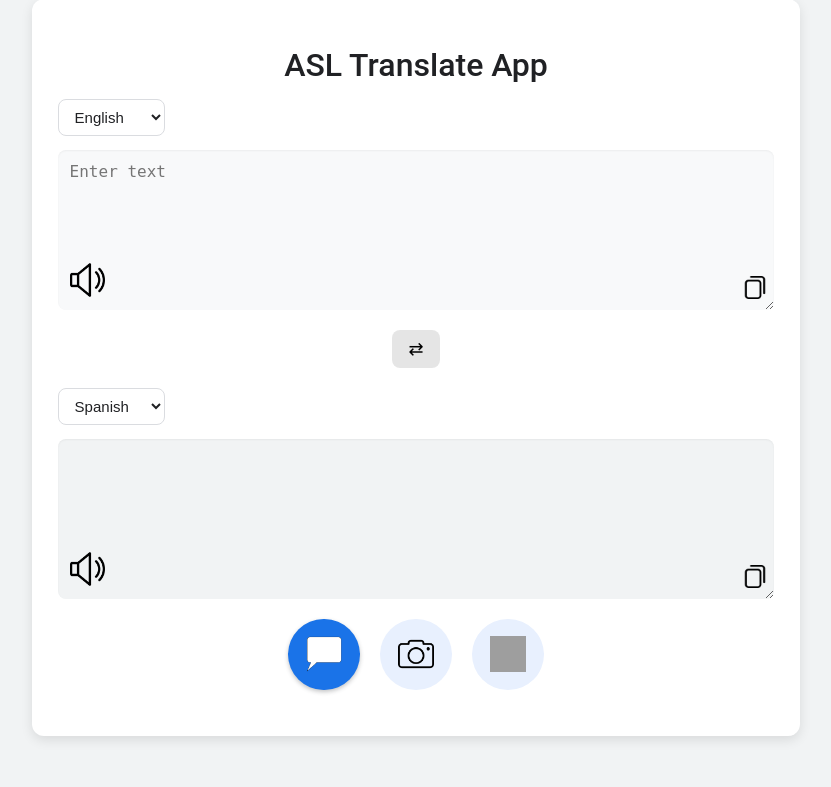
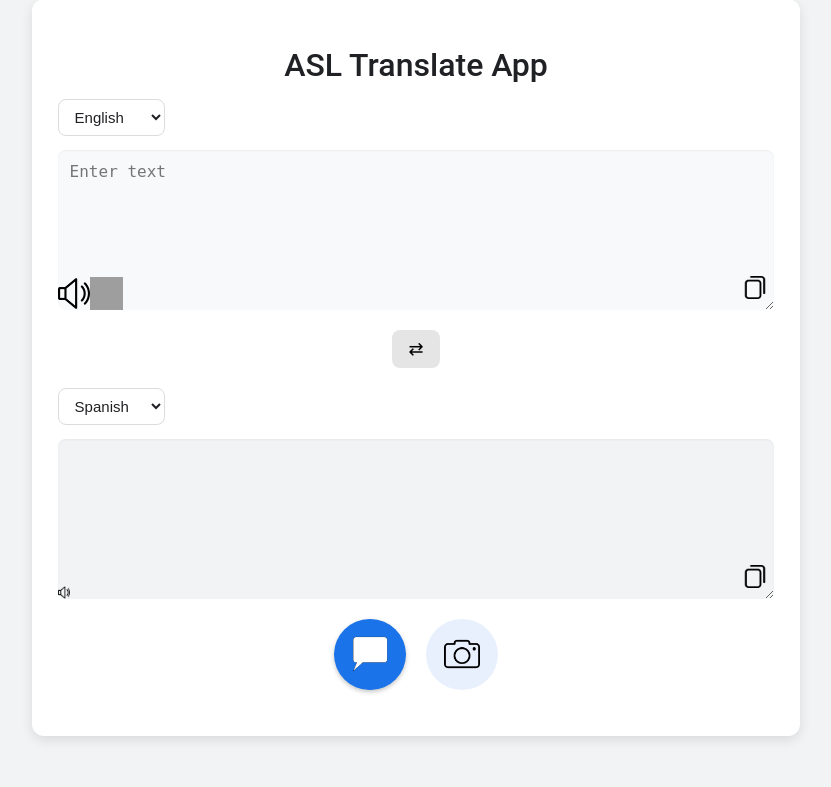
Before and after one commit to JackCarluccio/asl-translation-aid, a Flask app: page / in a window 1280 px wide. Shown: the part 110-897 px from the top of the page, without its empty margins (224-1055 px from the left). Run offline with Flask 3, Linux system fonts and the light colour scheme; grey boxes are pictures that could not be loaded.

Commit message:
modified button positions

```diff
--- a/src/web/static/style.css
+++ b/src/web/static/style.css
@@ -15,7 +15,12 @@ body {
   border-radius: 12px;
   box-shadow: 0 4px 12px rgba(0,0,0,0.1);
 }
-
+.bottom-left{
+  position: absolute;
+  left: 0;
+  bottom: 0;
+  display: flex;
+}
 h1 {
   text-align: center;
   margin-bottom: 2%;
@@ -104,6 +109,8 @@ h1 {
   width: 100%; /* Ensure panels stay within container */
 }
 
+
+
 /* Textareas */
 textarea {
   height: 20%;
@@ -160,6 +167,8 @@ textarea.output {
 }
 
 
+
+
 /* Swap Button */
 .switch-container {
   display: flex;
@@ -185,15 +194,7 @@ textarea.output {
   background-color: rgba(0, 0, 0, 0.40);
 }
 
-/* Camera & Microphone placeholders */
-.camera-box, .microphone-box {
-  text-align: center;
-  padding: 40px;
-  border: 2px dashed #dadce0;
-  border-radius: 12px;
-  background: #f8f9fa;
-  color: #5f6368;
-}
+
 
 /* Hide inactive modes */
 .mode {
@@ -219,10 +220,29 @@ textarea.output {
   }
 }
 
+#microphone-button{
+  position: relative;
+  width :5%;
+  height: auto;
+  aspect-ratio: 1;
+  border: none;
+  border-radius: 50%;
+  cursor: pointer;
+  display: flex;
+  align-items: center;
+  justify-content: center;
+  padding: 0;
+  z-index: 10;
+}
+#microphone-button img{
+  height: auto;
+  width: 100%;
+  aspect-ratio: 1;
+}
+
 .speaker-btn {
-  position: absolute;
-  left: 12px;
-  bottom: 12px;
+  position: relative;
+
   width: 5%;
   height: auto;
   aspect-ratio: 1;
--- a/src/web/templates/index.html
+++ b/src/web/templates/index.html
@@ -35,12 +35,20 @@
       <option value="kn-IN">Kannada</option>
     </select>
     <textarea id="input-text" placeholder="Enter text"></textarea>
-    <button class="speaker-btn" id="speaker-button-source">
-        <img src="{{ url_for('static', filename='icons/speaker.png') }}" alt="Speak" />
-    </button>
+
     <button class = "copyBtn" id="copy-button-source">
         <img src="{{ url_for('static', filename='icons/copy.png') }}" alt="Copy" />
-    </button>
+      </button>
+    <div class = "bottom-left">
+      <button class="speaker-btn" id="speaker-button-source">
+        <img src="{{ url_for('static', filename='icons/speaker.png') }}" alt="Speak" />
+      </button>
+      <button  id="microphone-button">
+            <img src="{{ url_for('static', filename='icons/microphone.png') }}" alt="Microphone" />
+      </button>
+    </div>
+
+
   </div>
 
   <!-- Swap button -->
@@ -71,9 +79,12 @@
     <button class="copyBtn" id="copy-button-target">
         <img src="{{ url_for('static', filename='icons/copy.png') }}" alt="Copy" />
     </button>
-    <button class="speaker-btn" id="speaker-button-target">
+    <div class= "bottom-left">
+      <button class="speaker-btn" id="speaker-button-target">
         <img src="{{ url_for('static', filename='icons/speaker.png') }}" alt="Speak" />
-    </button>
+      </button>
+    </div>
+
   </div>
 
 
@@ -88,9 +99,7 @@
         <button class="tab" id="camera-button">
             <img src="{{ url_for('static', filename='icons/camera.png') }}" alt="Camera" />
         </button>
-        <button class="tab" id="microphone-button">
-            <img src="{{ url_for('static', filename='icons/microphone.png') }}" alt="Microphone" />
-        </button>
+
     </div>
 
     <!-- Camera Mode -->
```
